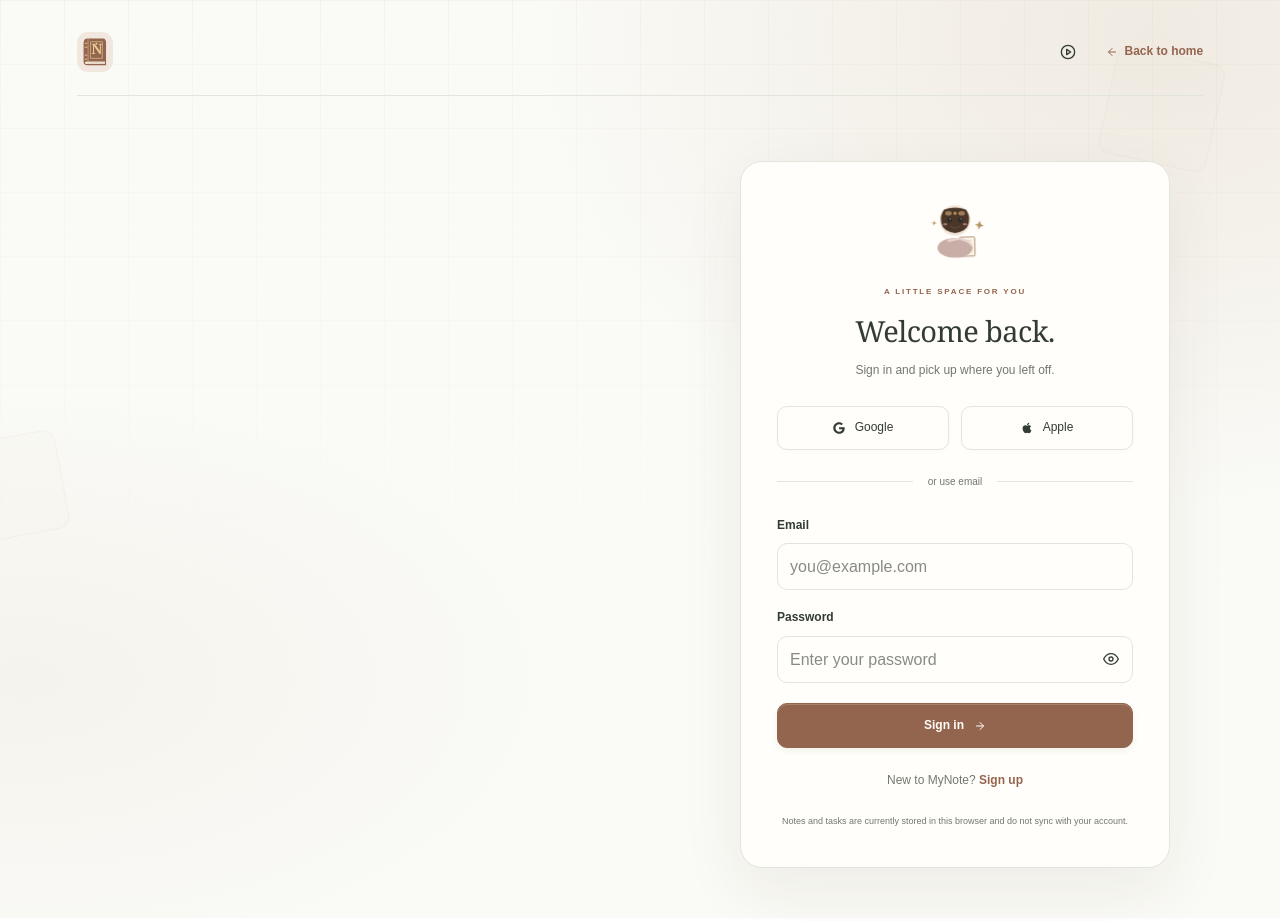
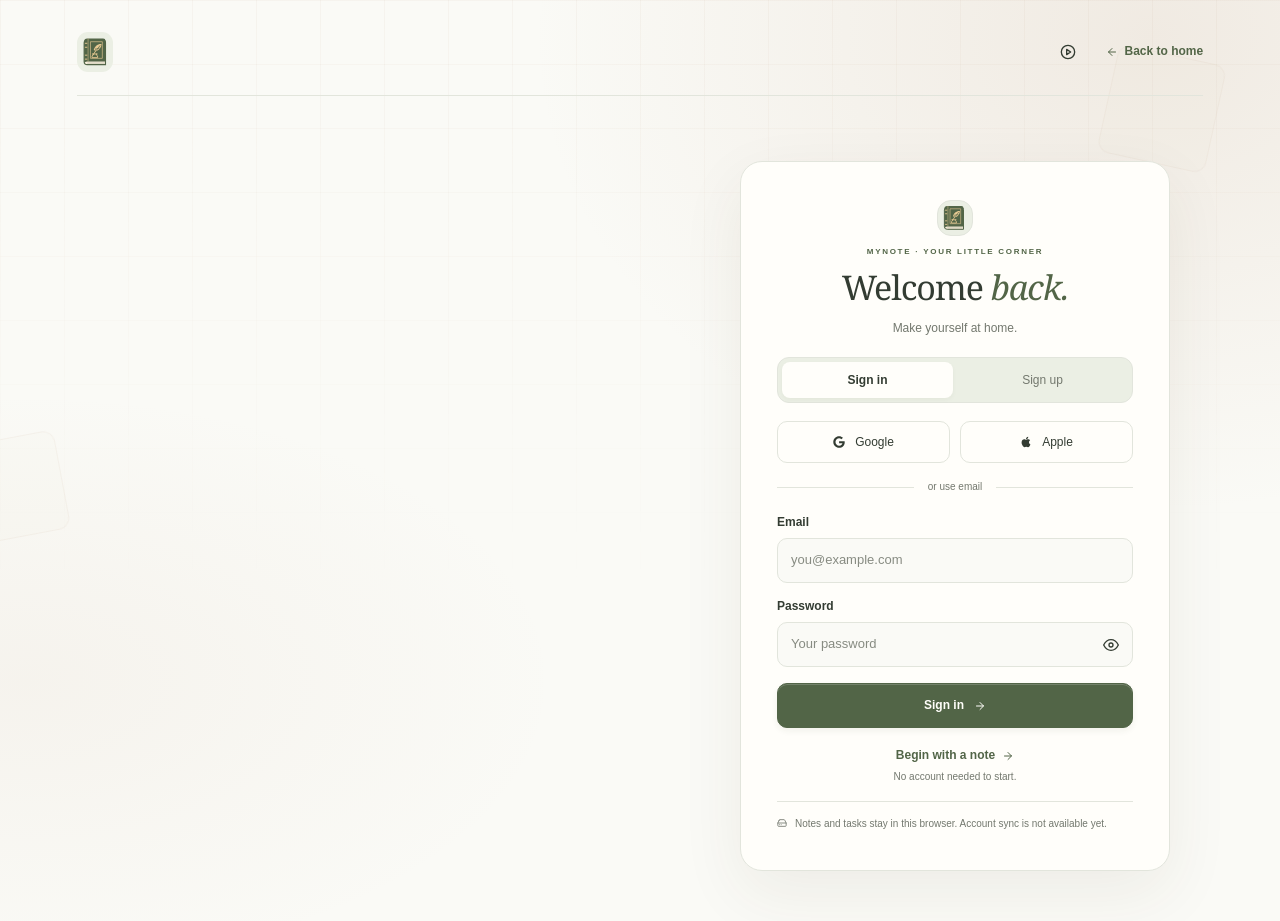
Before and after one commit to NNTN32/NotesWeb_FE, a React (Vite) app in the folder mynotewebapp/: page /auth/login in a window 1280 px wide. Built offline with nearby package versions, Linux system fonts and the light colour scheme.

Commit message:
Re-design logo & page Login, Register

```diff
--- a/mynotewebapp/src/components/auth/AuthForm.jsx
+++ b/mynotewebapp/src/components/auth/AuthForm.jsx
@@ -1,30 +1,76 @@
-import { useId } from "react";
-import { FiArrowRight } from "react-icons/fi";
+import { useEffect, useId, useRef } from "react";
+import { Link } from "react-router-dom";
+import { FiArrowRight, FiLoader, FiHardDrive } from "react-icons/fi";
 import { FaApple, FaGoogle } from "react-icons/fa";
 import { useAuthSubmission } from "../../features/auth/useAuthSubmission";
 import AuthField from "./AuthField";
-import ChibiMascot from "../ChibiMascot";
+import AntiqueBook from "../ui/AntiqueBook";
 import "../../styles/workspace.css";
 
-export default function AuthForm({ mode, titleId, onSwitch, onAuthenticated }) {
+export default function AuthForm({
+  mode,
+  titleId,
+  onSwitch,
+  onAuthenticated,
+  onExplore,
+}) {
   const id = useId();
+  const content = useRef(null);
+  useEffect(() => {
+    // A newly selected form keeps keyboard focus inside the open dialog.
+    if (content.current?.closest("dialog")?.open)
+      content.current.querySelector("input")?.focus({ preventScroll: true });
+  }, []);
   const isRegister = mode === "register";
   const { submit, pending, error } = useAuthSubmission({
     mode,
     onAuthenticated,
   });
   return (
-    <div className="auth-form-content">
-      <div className="auth-mascot">
-        <ChibiMascot decorative size={76} />
+    <div
+      className={`auth-form-content ${isRegister ? "auth-form-content--register" : ""}`}
+      ref={content}
+    >
+      <header className="auth-heading">
+        <div className="auth-emblem" aria-hidden="true">
+          <AntiqueBook />
+        </div>
+        <p className="ws-eyebrow">MYNOTE · YOUR LITTLE CORNER</p>
+        <h1 id={titleId}>
+          {isRegister ? (
+            <>
+              Start a new <em>page.</em>
+            </>
+          ) : (
+            <>
+              Welcome <em>back.</em>
+            </>
+          )}
+        </h1>
+        <p className="ws-description">
+          {isRegister
+            ? "A little space to make your own."
+            : "Make yourself at home."}
+        </p>
+      </header>
+      <div className="auth-mode-switch" role="group" aria-label="Account mode">
+        <button
+          type="button"
+          aria-pressed={!isRegister}
+          disabled={!!pending}
+          onClick={() => isRegister && onSwitch()}
+        >
+          Sign in
+        </button>
+        <button
+          type="button"
+          aria-pressed={isRegister}
+          disabled={!!pending}
+          onClick={() => !isRegister && onSwitch()}
+        >
+          Sign up
+        </button>
       </div>
-      <p className="ws-eyebrow">A LITTLE SPACE FOR YOU</p>
-      <h1 id={titleId}>{isRegister ? "Start a new page." : "Welcome back."}</h1>
-      <p className="ws-description">
-        {isRegister
-          ? "Create your MyNote account."
-          : "Sign in and pick up where you left off."}
-      </p>
       {!isRegister && (
         <>
           <div className="auth-social">
@@ -54,6 +100,7 @@ export default function AuthForm({ mode, titleId, onSwitch, onAuthenticated }) {
           event.preventDefault();
           submit(Object.fromEntries(new FormData(event.currentTarget)));
         }}
+        aria-busy={!!pending}
         aria-describedby={error ? `${id}-error` : undefined}
       >
         <fieldset disabled={!!pending}>
@@ -80,7 +127,7 @@ export default function AuthForm({ mode, titleId, onSwitch, onAuthenticated }) {
             label="Password"
             type="password"
             autoComplete={isRegister ? "new-password" : "current-password"}
-            placeholder="Enter your password"
+            placeholder="Your password"
           />
           {isRegister && (
             <AuthField
@@ -89,7 +136,7 @@ export default function AuthForm({ mode, titleId, onSwitch, onAuthenticated }) {
               label="Confirm password"
               type="password"
               autoComplete="new-password"
-              placeholder="Enter your password again"
+              placeholder="Repeat password"
             />
           )}
         </fieldset>
@@ -98,29 +145,38 @@ export default function AuthForm({ mode, titleId, onSwitch, onAuthenticated }) {
             {error}
           </p>
         )}
-        <button className="ws-button" type="submit" disabled={!!pending}>
+        <button
+          className="ws-button auth-submit"
+          type="submit"
+          disabled={!!pending}
+        >
           {pending === "email"
             ? "Working…"
             : isRegister
               ? "Create account"
               : "Sign in"}
-          <FiArrowRight />
+          {pending === "email" ? (
+            <FiLoader className="auth-spinner" aria-hidden="true" />
+          ) : (
+            <FiArrowRight aria-hidden="true" />
+          )}
         </button>
       </form>
-      <p className="auth-switch">
-        {isRegister ? "Already have an account?" : "New to MyNote?"}{" "}
-        <button
-          type="button"
-          className="ws-text-button"
-          disabled={!!pending}
-          onClick={onSwitch}
-        >
-          {isRegister ? "Sign in" : "Sign up"}
-        </button>
+      <p className="sr-only" role="status" aria-atomic="true">
+        {pending ? "Connecting to your account…" : ""}
       </p>
-      <p className="ws-storage-note auth-local-note">
-        Notes and tasks are currently stored in this browser and do not sync
-        with your account.
+      <div className="auth-footnote">
+        <Link to="/create" onClick={onExplore}>
+          Begin with a note <FiArrowRight aria-hidden="true" />
+        </Link>
+        <span>No account needed to start.</span>
+      </div>
+      <p className="auth-local-note">
+        <FiHardDrive aria-hidden="true" />
+        <span>
+          Notes and tasks stay in this browser. Account sync is not available
+          yet.
+        </span>
       </p>
     </div>
   );
--- a/mynotewebapp/src/components/auth/AuthModal.jsx
+++ b/mynotewebapp/src/components/auth/AuthModal.jsx
@@ -13,6 +13,7 @@ export default function AuthModal() {
         mode={mode}
         titleId={id}
         onAuthenticated={close}
+        onExplore={close}
         onSwitch={mode === "login" ? openRegister : openLogin}
       />
     </Modal>
--- /dev/null
+++ b/mynotewebapp/src/components/ui/AntiqueBook.jsx
@@ -0,0 +1,84 @@
+/** Inline vector artwork stays crisp and shares the current page's palette. */
+export default function AntiqueBook() {
+  return (
+    <svg viewBox="0 0 48 48" fill="none" aria-hidden="true" focusable="false">
+      <g className="brand-book-pages">
+        <path
+          d="M10 10c5-2 9-1 14 2v28c-5-3-9-4-14-2V10Z"
+          fill="var(--brand-paper)"
+          stroke="currentColor"
+          strokeWidth="1.2"
+        />
+        <path
+          d="M24 12c5-3 9-4 14-2v28c-5-2-9-1-14 2V12Z"
+          fill="var(--brand-paper)"
+          stroke="currentColor"
+          strokeWidth="1.2"
+        />
+        <path
+          d="M14 17c3 0 5 1 7 2m-7 4c3 0 5 1 7 2m6-6c2-1 4-2 7-2m-7 8c2-1 4-2 7-2"
+          stroke="currentColor"
+          strokeWidth=".8"
+          opacity=".45"
+        />
+      </g>
+      <path
+        d="M12 9h21a3 3 0 0 1 3 3v28H13a4 4 0 0 1-4-4V13a4 4 0 0 1 3-4Z"
+        fill="var(--brand-paper)"
+        stroke="currentColor"
+        strokeWidth="1.4"
+      />
+      <path
+        d="M13 35h22m-22 3h22"
+        stroke="currentColor"
+        strokeWidth=".8"
+        opacity=".45"
+      />
+      <g className="brand-book-cover">
+        <path
+          d="M13 7h20a3 3 0 0 1 3 3v26H13a4 4 0 0 0-4 4V11a4 4 0 0 1 4-4Z"
+          fill="currentColor"
+        />
+        <path
+          d="M14 7v29"
+          stroke="var(--brand-gold)"
+          strokeWidth=".8"
+          opacity=".8"
+        />
+        <path
+          d="M17 11h15v21H17V11Z"
+          stroke="var(--brand-gold)"
+          strokeWidth=".8"
+        />
+        <path
+          d="M10 13h3m-3 5h3m-3 10h3m-3 5h3"
+          stroke="var(--brand-gold)"
+          strokeWidth="1.2"
+        />
+        <path
+          d="M31 14c-5-.4-9 3.1-9.8 7.6l2.9 1.4C28.3 21.7 30.8 18.5 31 14Z"
+          fill="var(--brand-gold)"
+        />
+        <path
+          d="m29 16-8.2 11m4.6-7.3 2.8-.5m-4.8 3.1.5-2.7"
+          stroke="currentColor"
+          strokeWidth=".85"
+          strokeLinecap="round"
+        />
+        <path
+          d="m24 22-3.2 5"
+          stroke="var(--brand-gold)"
+          strokeWidth="1.2"
+          strokeLinecap="round"
+        />
+        <path
+          d="M19.5 26.5h6m-5 0v1.4l-1.5 1v2.2h7v-2.2l-1.5-1v-1.4"
+          stroke="var(--brand-gold)"
+          strokeWidth="1.1"
+          strokeLinejoin="round"
+          strokeLinecap="round"
+        />
+      </g>
+    </svg>
+  );
+}
--- a/mynotewebapp/src/components/ui/BrandLogo.jsx
+++ b/mynotewebapp/src/components/ui/BrandLogo.jsx
@@ -1,83 +1,8 @@
 import { useEffect, useId, useRef, useState } from "react";
+import AntiqueBook from "./AntiqueBook";
 import { Link } from "react-router-dom";
 import { useMotion } from "../../context/MotionContext";
 import "../../styles/brand.css";
-
-/** Inline vector artwork stays crisp and shares the current page's palette. */
-function AntiqueBook() {
-  return (
-    <svg viewBox="0 0 48 48" fill="none" aria-hidden="true" focusable="false">
-      <g className="brand-book-pages">
-        <path
-          d="M10 10c5-2 9-1 14 2v28c-5-3-9-4-14-2V10Z"
-          fill="var(--brand-paper)"
-          stroke="currentColor"
-          strokeWidth="1.2"
-        />
-        <path
-          d="M24 12c5-3 9-4 14-2v28c-5-2-9-1-14 2V12Z"
-          fill="var(--brand-paper)"
-          stroke="currentColor"
-          strokeWidth="1.2"
-        />
-        <path
-          d="M14 17c3 0 5 1 7 2m-7 4c3 0 5 1 7 2m6-6c2-1 4-2 7-2m-7 8c2-1 4-2 7-2"
-          stroke="currentColor"
-          strokeWidth=".8"
-          opacity=".45"
-        />
-      </g>
-      <path
-        d="M12 9h21a3 3 0 0 1 3 3v28H13a4 4 0 0 1-4-4V13a4 4 0 0 1 3-4Z"
-        fill="var(--brand-paper)"
-        stroke="currentColor"
-        strokeWidth="1.4"
-      />
-      <path
-        d="M13 35h22m-22 3h22"
-        stroke="currentColor"
-        strokeWidth=".8"
-        opacity=".45"
-      />
-      <g className="brand-book-cover">
-        <path
-          d="M13 7h20a3 3 0 0 1 3 3v26H13a4 4 0 0 0-4 4V11a4 4 0 0 1 4-4Z"
-          fill="currentColor"
-        />
-        <path
-          d="M14 7v29"
-          stroke="var(--brand-gold)"
-          strokeWidth=".8"
-          opacity=".8"
-        />
-        <path
-          d="M17 11h15v21H17V11Z"
-          stroke="var(--brand-gold)"
-          strokeWidth=".8"
-        />
-        <path
-          d="M10 13h3m-3 5h3m-3 10h3m-3 5h3"
-          stroke="var(--brand-gold)"
-          strokeWidth="1.2"
-        />
-        <text
-          x="24.5"
-          y="27"
-          textAnchor="middle"
-          fill="var(--brand-gold)"
-          fontFamily="Georgia, serif"
-          fontSize="18"
-        >
-          N
-        </text>
-        <path
-          d="m24.5 12 1.5 1.5-1.5 1.5-1.5-1.5 1.5-1.5Z"
-          fill="var(--brand-gold)"
-        />
-      </g>
-    </svg>
-  );
-}
 
 export default function BrandLogo({ className = "", onNavigate }) {
   const [revealed, setRevealed] = useState(false);
--- a/mynotewebapp/src/styles/auth.css
+++ b/mynotewebapp/src/styles/auth.css
@@ -1,36 +1,88 @@
-/* Account form shared by the page and modal. */
+/* A single account-form design for the landing dialog and dedicated pages. */
 .auth-dialog {
-  --ws-accent: #94654e;
-  --ws-soft: #f2e7df;
-  max-width: 450px;
-  padding: 32px;
+  --ws-accent: #526547;
+  --ws-soft: #ebefe4;
+  width: min(440px, calc(100vw - 32px));
+  max-width: 440px;
+  padding: 30px 32px 24px;
+  background: var(--ws-panel);
 }
-.auth-form-content .ws-eyebrow {
-  text-align: center;
-  font-size: 8px;
-}
-.auth-form-content h1 {
-  font-family: Georgia, serif;
-  font-size: 29px;
-  line-height: 1.25;
-  font-weight: 400;
-  letter-spacing: -0.6px;
+.auth-heading {
   text-align: center;
 }
-.auth-form-content > .ws-description {
-  text-align: center;
+.auth-emblem {
+  --brand-paper: #f7eddb;
+  --brand-gold: #e7c993;
+  display: grid;
+  place-items: center;
+  width: 36px;
+  height: 36px;
+  margin: 0 auto 10px;
+  color: var(--ws-accent);
+  border: 1px solid var(--ws-line);
+  border-radius: 14px;
+  background: var(--ws-soft);
+}
+.auth-emblem svg {
+  width: 34px;
+  height: 34px;
+}
+.auth-emblem .brand-book-pages {
+  opacity: 0;
+}
+.dark .auth-emblem {
+  --brand-gold: #34412e;
+  --brand-paper: #ddd2bd;
+}
+.auth-heading .ws-eyebrow {
+  color: var(--ws-accent);
+  font-size: 8px;
+  letter-spacing: 1.7px;
+  margin-bottom: 9px !important;
+}
+.auth-heading h1 {
+  font-family: Georgia, serif;
+  font-size: 34px;
+  line-height: 1.15;
+  font-weight: 400;
+  letter-spacing: -1.1px;
+}
+.auth-heading h1 em {
+  color: var(--ws-accent);
+}
+.auth-heading .ws-description {
   font-size: 12px;
   margin-top: 10px !important;
 }
-.auth-mascot {
-  display: flex;
-  justify-content: center;
-  padding: 0 0 10px;
+.auth-mode-switch {
+  display: grid;
+  grid-template-columns: 1fr 1fr;
+  gap: 4px;
+  padding: 4px;
+  margin-top: 18px;
+  border: 1px solid var(--ws-line);
+  border-radius: 12px;
+  background: var(--ws-soft);
+}
+.auth-mode-switch button {
+  min-height: 36px;
+  border-radius: 8px;
+  font-size: 12px;
+  color: var(--ws-muted);
+  transition:
+    background-color 160ms,
+    color 160ms;
+}
+.auth-mode-switch button[aria-pressed="true"] {
+  background: var(--ws-panel);
+  color: var(--ws-ink);
+  box-shadow: 0 2px 5px #2939230a;
+  font-weight: 600;
 }
 .auth-social {
   display: flex;
-  gap: 12px;
-  margin-top: 25px;
+  gap: 10px;
+  margin-top: 18px;
 }
 .auth-social button {
   display: flex;
@@ -38,20 +90,19 @@
   justify-content: center;
   gap: 10px;
   flex: 1;
+  min-height: 42px;
   font-size: 12px;
-  padding: 11px;
   border: 1px solid var(--ws-line);
-  border-radius: var(--ui-radius-sm);
+  border-radius: 10px;
   background: var(--ws-panel);
-  box-shadow: 0 2px 4px #40322005;
 }
 .auth-divider {
   display: flex;
   align-items: center;
-  gap: 15px;
+  gap: 14px;
   color: var(--ws-muted);
   font-size: 10px;
-  margin: 24px 0;
+  margin: 16px 0 0;
 }
 .auth-divider::before,
 .auth-divider::after {
@@ -60,45 +111,111 @@
   background: var(--ws-line);
   flex: 1;
 }
+.auth-form-content .ws-form {
+  margin-top: 18px;
+  gap: 16px;
+}
 .auth-form-content fieldset {
   display: grid;
-  gap: 18px;
+  gap: 14px;
   min-width: 0;
+}
+.auth-field {
+  display: grid;
+  gap: 6px;
 }
 .auth-input-wrap {
   display: flex;
   align-items: center;
   position: relative;
 }
-.auth-input-wrap input {
-  padding-right: 42px;
+.auth-form-content .auth-input-wrap input {
+  padding: 11px 42px 11px 13px;
+  min-height: 44px;
+  font-size: 13px;
+  border-radius: 10px;
+  background: var(--ws-bg);
+  transition:
+    border-color 160ms,
+    background-color 160ms;
+}
+.auth-input-wrap input:focus {
+  border-color: var(--ws-accent);
+  background: var(--ws-panel);
 }
 .auth-input-wrap button {
   position: absolute;
   right: 4px;
 }
-.auth-switch {
-  text-align: center;
+.auth-submit {
+  width: 100%;
+  justify-content: center;
+  min-height: 44px;
+}
+.auth-footnote {
+  display: grid;
+  justify-items: center;
+  gap: 3px;
+  margin-top: 18px;
+}
+.auth-footnote a {
+  display: inline-flex;
+  align-items: center;
+  gap: 7px;
   font-size: 12px;
+  font-weight: 600;
+  color: var(--ws-accent);
+}
+.auth-footnote span {
+  font-size: 10px;
   color: var(--ws-muted);
-  margin-top: 23px !important;
 }
 .auth-local-note {
-  text-align: center;
-  font-size: 9px;
-  margin-top: 22px !important;
-  line-height: 1.8;
+  display: flex;
+  align-items: flex-start;
+  gap: 8px;
+  padding-top: 14px;
+  border-top: 1px solid var(--ws-line);
+  font-size: 10px;
+  line-height: 1.6;
+  color: var(--ws-muted);
+  margin-top: 16px !important;
+}
+.auth-local-note svg {
+  flex-shrink: 0;
+  margin-top: 2px;
+}
+.auth-form-content {
+  animation: authFormEnter 220ms var(--ui-motion-ease);
+}
+.auth-spinner {
+  animation: authSpin 900ms linear infinite;
+}
+@keyframes authFormEnter {
+  from {
+    opacity: 0.5;
+    translate: 0 5px;
+  }
+  to {
+    opacity: 1;
+    translate: 0 0;
+  }
+}
+@keyframes authSpin {
+  to {
+    transform: rotate(360deg);
+  }
 }
 .auth-page {
   min-height: 100dvh;
   padding: 30px 6vw 50px;
-  --ws-accent: #94654e;
-  --ws-soft: #f2e7df;
+  --ws-accent: #526547;
+  --ws-soft: #ebefe4;
 }
 .dark .auth-page,
 .dark .auth-dialog {
-  --ws-accent: #d6b094;
-  --ws-soft: #443a30;
+  --ws-accent: #b5cba3;
+  --ws-soft: #343f2f;
 }
 .auth-page-top {
   display: flex;
@@ -178,11 +295,6 @@
   box-shadow: 0 22px 65px #40322012;
 }
 
-.auth-field {
-  display: grid;
-  gap: 8px;
-}
-
 .auth-story {
   position: relative;
 }
@@ -193,9 +305,6 @@
 .auth-story .flow-decoration {
   bottom: -90px;
   opacity: 0.65;
-}
-.auth-form-content > .ws-eyebrow {
-  color: var(--ws-accent);
 }
 
 .auth-page-top > .ws-icon-button {
@@ -218,3 +327,15 @@
     gap: 4px;
   }
 }
+
+@media (min-width: 481px) {
+  .auth-form-content--register fieldset {
+    grid-template-columns: repeat(2, minmax(0, 1fr));
+  }
+  .auth-form-content--register .auth-field {
+    grid-column: 1 / -1;
+  }
+  .auth-form-content--register .auth-field:nth-last-child(-n + 2) {
+    grid-column: auto;
+  }
+}
--- a/mynotewebapp/src/styles/responsive.css
+++ b/mynotewebapp/src/styles/responsive.css
@@ -291,11 +291,11 @@
   .auth-page-top .mynote-brand {
     font-size: 24px;
   }
-  .auth-form-content h1 {
-    font-size: 27px;
+  .auth-heading h1 {
+    font-size: 31px;
   }
   .auth-dialog {
-    padding: 32px 24px;
+    padding: 28px 22px 20px;
   }
   .ws-topbar {
     padding: 15px 20px;
```
Also changed, not shown: 1 other file (tests, documents, lock files or other folders).
